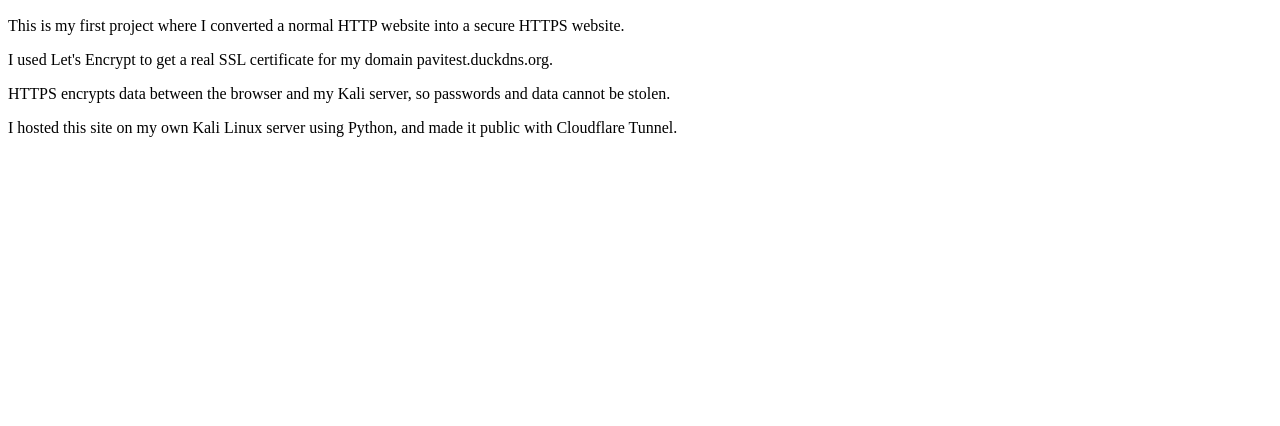
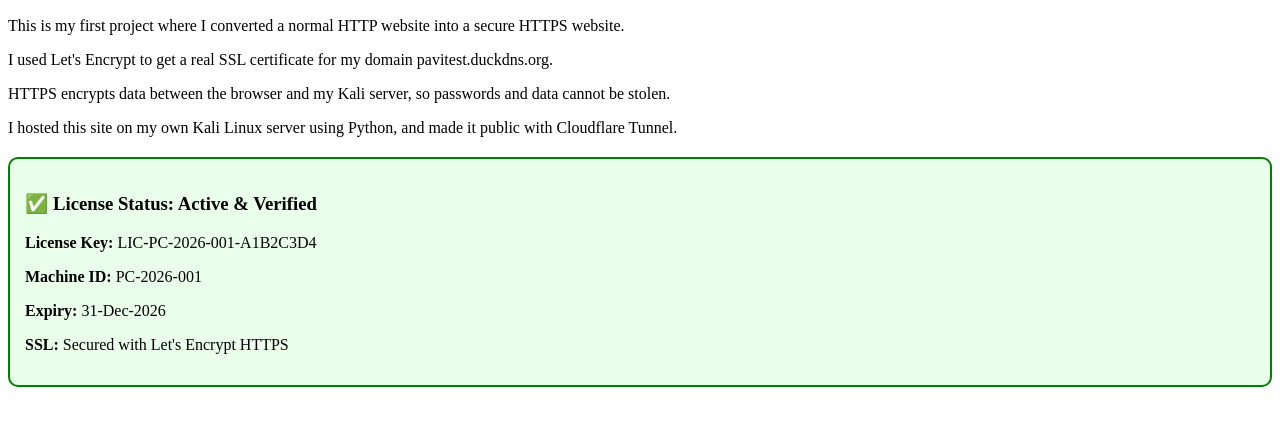
Before and after one commit to Pavi1614/mysite, a plain HTML site: page index.html in a window 1280 px wide. Shown: the part 96-522 px from the top of the page. Drawn offline with Linux system fonts and the light colour scheme.

Commit message:
Update index.html

```diff
--- a/index.html
+++ b/index.html
@@ -4,3 +4,12 @@
 <p>I used Let's Encrypt to get a real SSL certificate for my domain pavitest.duckdns.org.</p>
 <p>HTTPS encrypts data between the browser and my Kali server, so passwords and data cannot be stolen.</p>
 <p>I hosted this site on my own Kali Linux server using Python, and made it public with Cloudflare Tunnel.</p>
+
+
+<div style="border:2px solid green; padding:15px; border-radius:10px; background:#eaffea; margin-top:20px;">
+<h3>✅ License Status: Active & Verified</h3>
+<p><b>License Key:</b> LIC-PC-2026-001-A1B2C3D4</p>
+<p><b>Machine ID:</b> PC-2026-001</p>
+<p><b>Expiry:</b> 31-Dec-2026</p>
+<p><b>SSL:</b> Secured with Let's Encrypt HTTPS</p>
+</div>
```
